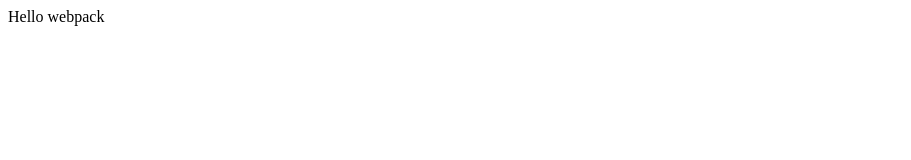
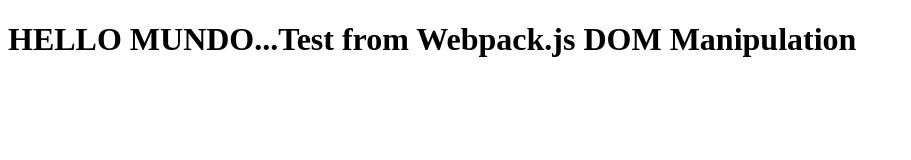
Before and after one commit to marioebros/toDo-list, a website built with webpack: page dist/index.html in a window 1280 px wide. Shown: the whole page, without its empty margins (0-911 px from the left). Built offline with nearby package versions, Linux system fonts and the light colour scheme.

Commit message:
webpack bundle setting up test and index.html

```diff
--- a/src/index.js
+++ b/src/index.js
@@ -1,12 +1,20 @@
 import _ from "lodash";
 
-function component() {
-  const element = document.createElement("div");
+// Testing out webpack initial setup of index.js
+console.log("testing index.js webpack");
 
-  // Lodash, now imported by this script
-  element.innerHTML = _.join(["Hello", "webpack"], " ");
+// Testing out DOM manipulation via webpack
+const contentDiv = document.querySelector(".content");
+const testH1 = document.createElement("h1");
+testH1.textContent = "HELLO MUNDO...Test from Webpack.js DOM Manipulation";
+contentDiv.appendChild(testH1);
 
-  return element;
-}
+// function component() {
+//   const element = document.createElement("div");
 
-document.body.appendChild(component());
+// Lodash, now imported by this script
+element.innerHTML = _.join(["Hello", "webpack"], " ");
+
+// return element;
+
+// document.body.appendChild(component());
--- a/webpack.config.js
+++ b/webpack.config.js
@@ -1,6 +1,7 @@
 const path = require("path");
 
 module.exports = {
+  mode: "production",
   entry: "./src/index.js",
   output: {
     filename: "main.js",
```
Also changed, not shown: dist/index.html, dist/main.js.
